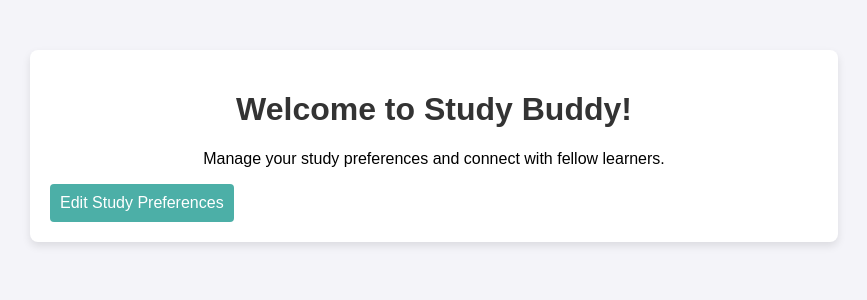
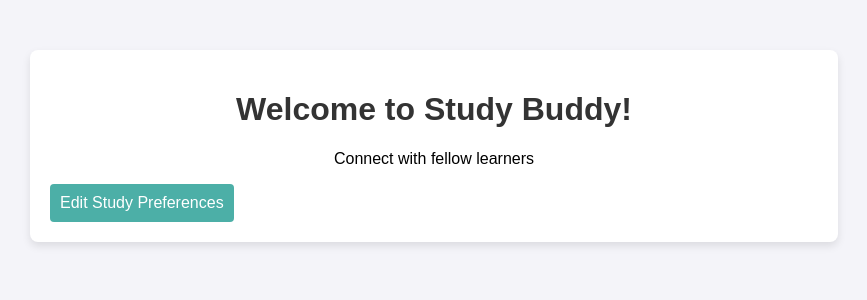
Before and after one commit to Group37-hub/StudyBuddy, a Flask app: page / in a window 1280 px wide. Shown: the top 300 px of the page, without its empty margins (206-1073 px from the left). Run offline with Flask 3, Linux system fonts and the light colour scheme.

```diff
--- a/templates/home.html
+++ b/templates/home.html
@@ -8,7 +8,7 @@
 <body>
   <div class="container">
     <h1>Welcome to Study Buddy!</h1>
-    <p>Manage your study preferences and connect with fellow learners.</p>
+    <p>Connect with fellow learners</p>
     <a href="{{ url_for('edit_preferences') }}">
       <button>Edit Study Preferences</button>
     </a>
```
